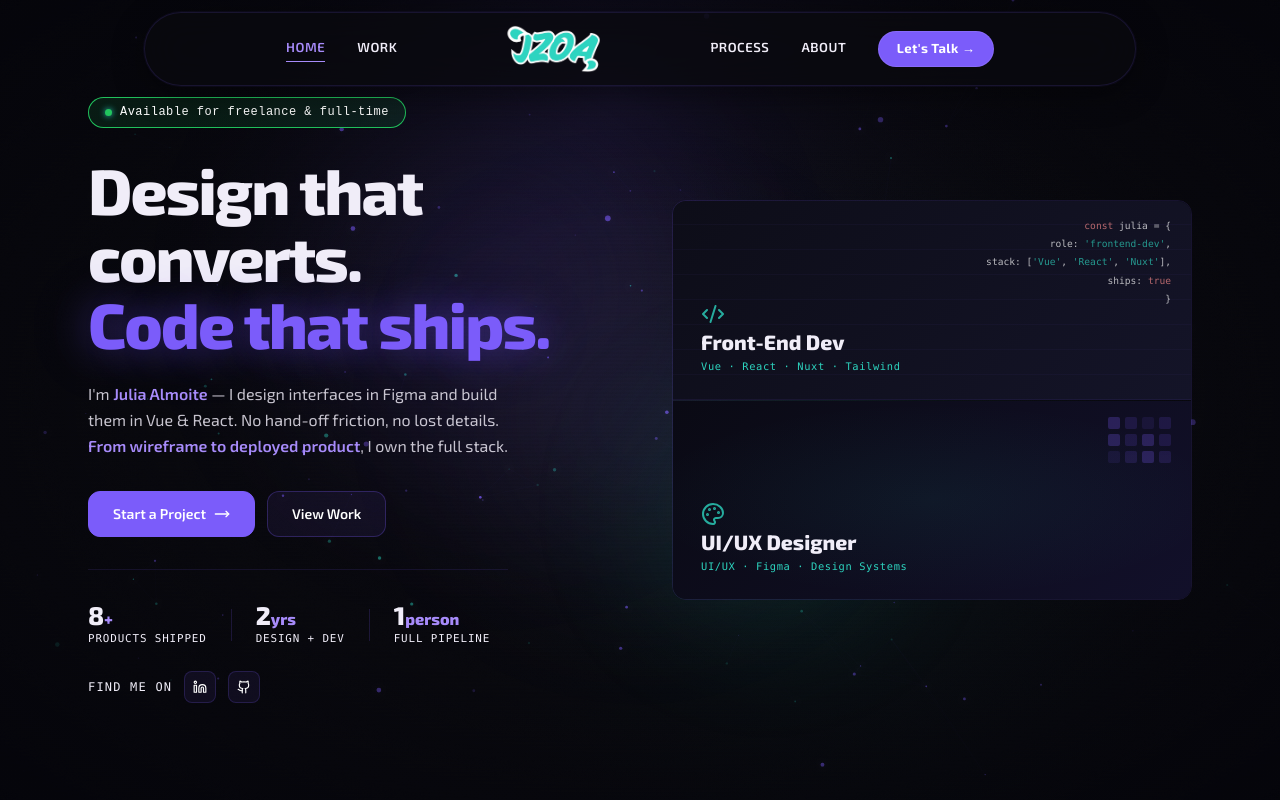
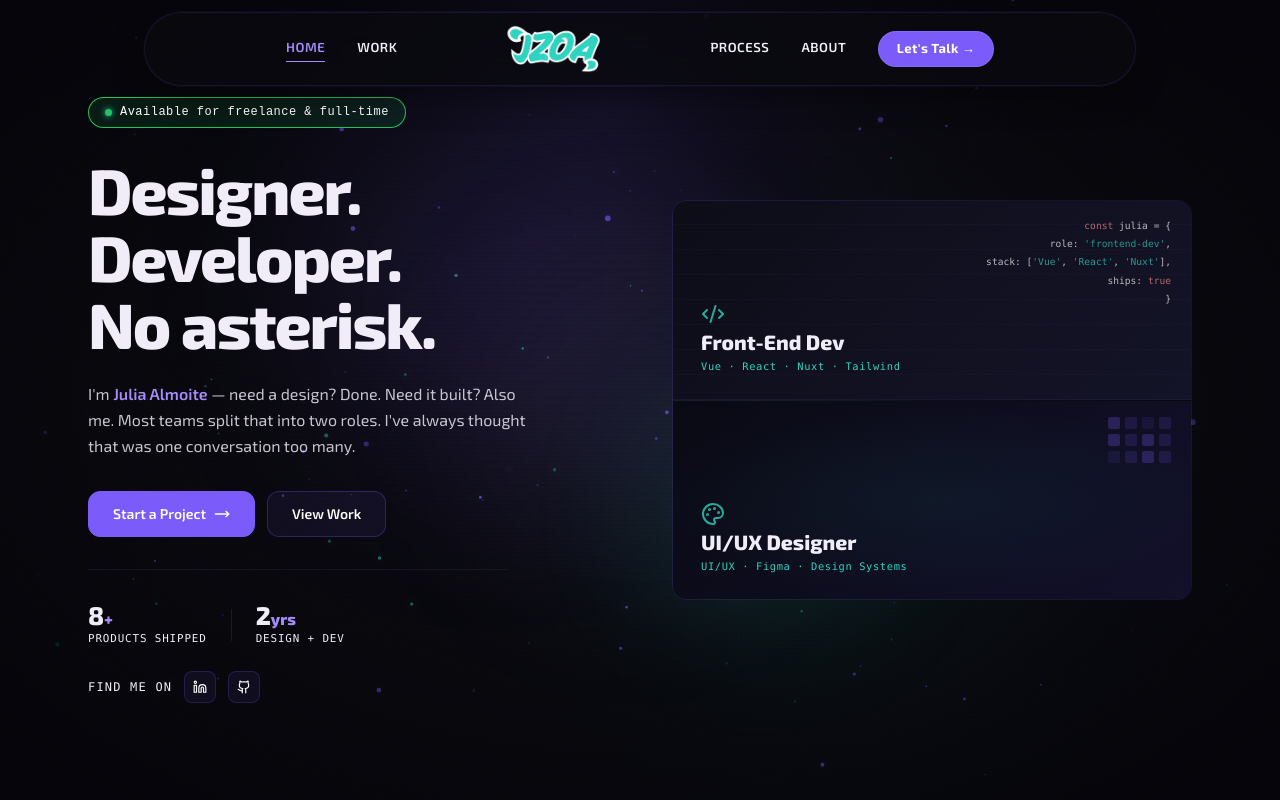
Before and after one commit to zytanas/portfolio, a Vue app in the folder jz-portfolio/: page / in a window 1280 px wide. Shown: the top 800 px of the page. Built offline with nearby package versions, Linux system fonts and the light colour scheme.

Commit message:
rewrite hero section and tweaked some color.

```diff
--- a/jz-portfolio/src/components/AboutTabPanel.vue
+++ b/jz-portfolio/src/components/AboutTabPanel.vue
@@ -222,7 +222,7 @@ const devTools = [
 .tab-panel {
   display: flex;
   flex-direction: column;
-  background: rgba(255, 255, 255, 0.03);
+  background: #7c5cfa27;
   border: 1px solid rgba(123, 92, 250, 0.14);
   border-radius: 18px;
   padding: 1.5rem;
@@ -250,7 +250,7 @@ const devTools = [
   font-size: 11px;
   letter-spacing: 0.1em;
   text-transform: uppercase;
-  color: rgba(240, 237, 248, 0.4);
+  color: rgb(237, 248, 239);
   background: transparent;
   border: 1px solid transparent;
   border-radius: 8px;
@@ -259,13 +259,13 @@ const devTools = [
   white-space: nowrap;
 }
 .tab-btn:hover {
-  color: rgba(240, 237, 248, 0.75);
+  color: #2DD4BF;
   background: rgba(123, 92, 250, 0.06);
   border-color: rgba(123, 92, 250, 0.15);
 }
 /* Filled pill for active tab */
 .tab-btn--active {
-  color: #F0EDF8;
+  color: #2DD4BF;
   background: rgba(123, 92, 250, 0.2);
   border-color: rgba(123, 92, 250, 0.45);
 }
@@ -289,7 +289,7 @@ const devTools = [
 .skill-card {
   padding: 1.4rem;
   border-radius: 14px;
-  background: rgba(20, 20, 40, 0.5);
+  background: rgba(20, 20, 40, 0.904);
   border: 1px solid rgba(123, 92, 250, 0.1);
   display: flex;
   flex-direction: column;
--- a/jz-portfolio/src/components/IdentityPanel.vue
+++ b/jz-portfolio/src/components/IdentityPanel.vue
@@ -31,7 +31,7 @@
       </div>
       <div class="qf-row">
         <span class="font-mono qf-label">Current Role</span>
-        <span class="qf-value">Jr. UI/UX Engineer @Coreproc, Inc.</span>
+        <span class="qf-value">Jr. UI/UX Engineer <span class="text-[#2DD4BF]">@Coreproc, Inc.</span></span>
       </div>
       <div class="qf-row">
         <span class="font-mono qf-label">Open to</span>
--- a/jz-portfolio/src/sections/Hero.vue
+++ b/jz-portfolio/src/sections/Hero.vue
@@ -30,8 +30,7 @@
 
           <!-- Headline -->
           <h1 class="hero-headline font-heading fade-up" style="animation-delay:0.25s">
-            Design that converts.<br>
-            <span class="headline-accent">Code that ships.</span>
+            Designer. Developer. <br/>No asterisk.
           </h1>
 
           <!-- Value prop -->
@@ -39,9 +38,7 @@
             class="max-w-md mt-6 text-base leading-relaxed font-body desc-text fade-up"
             style="animation-delay:0.45s"
           >
-            I'm <strong class="font-semibold text-accent-strong">Julia Almoite</strong> — I design interfaces in Figma
-            and build them in Vue &amp; React. No hand-off friction, no lost details.
-            <strong class="font-semibold text-accent-strong">From wireframe to deployed product</strong>, I own the full stack.
+            I'm <strong class="font-semibold text-accent-strong">Julia Almoite</strong> — need a design? Done. Need it built? Also me. Most teams split that into two roles. I've always thought that was one conversation too many.
           </p>
 
           <!-- CTA Buttons -->
@@ -71,11 +68,6 @@
             <div class="hero-stat">
               <p class="hero-stat-num font-heading">2<span>yrs</span></p>
               <p class="font-mono hero-stat-label">Design + Dev</p>
-            </div>
-            <div class="hero-stat-divider" />
-            <div class="hero-stat">
-              <p class="hero-stat-num font-heading">1<span>person</span></p>
-              <p class="font-mono hero-stat-label">Full pipeline</p>
             </div>
           </div>
 
@@ -200,12 +192,7 @@ const scrollToWork = () => {
   color: #F0EDF8;
   margin-bottom: 0;
 }
-.headline-accent {
-  color: #7B5CFA;
-  text-shadow:
-    0 0 40px rgba(123, 92, 250, 0.45),
-    0 0 80px rgba(123, 92, 250, 0.18);
-}
+
 
 /* ── STATS ROW ── */
 .hero-stats {
```
